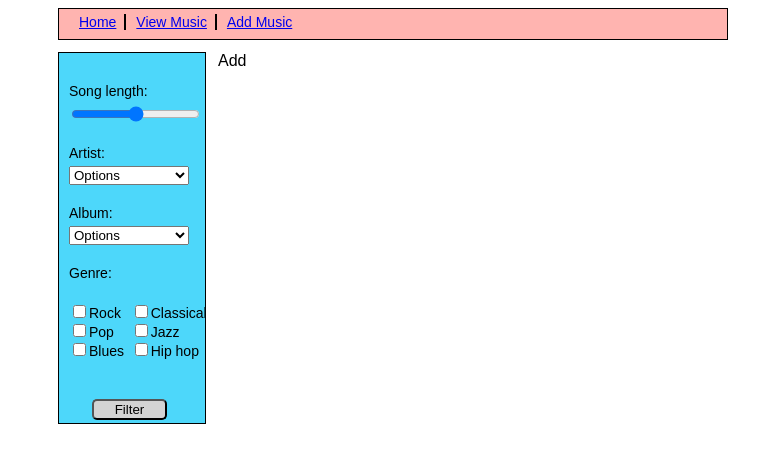
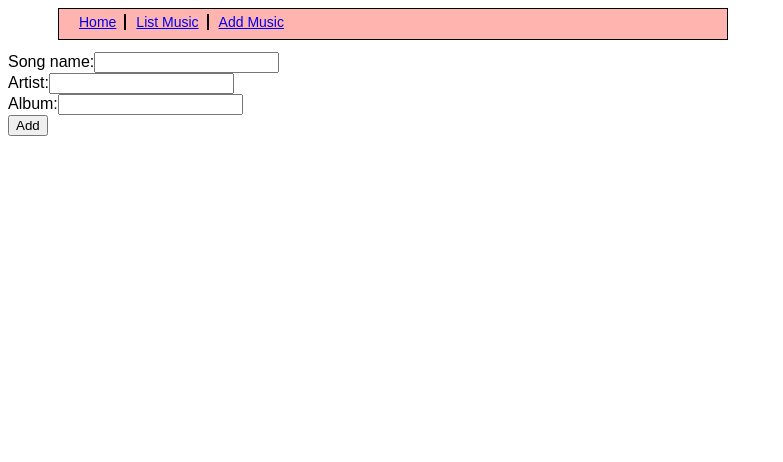
Before and after one commit to complikatyed/musicHistory, a plain HTML site: page index.html in a window 1280 px wide. Both pictures are taken after a click on the link "Add Music". Shown: the whole page, without its empty margins (0-783 px from the left). Drawn offline with Linux system fonts and the light colour scheme.

Commit message:
Move sidebar to list-view and add inputs for add-view

```diff
--- a/index.html
+++ b/index.html
@@ -3,7 +3,7 @@
 <html lang="en">
 <head>
   <meta charset="utf-8">
-  <title>Music History</title>
+  <title>Music History Three</title>
   <link rel="stylesheet" type="text/css" href="main.css">
 </head>
 <body>
@@ -11,13 +11,14 @@
     <nav>
       <ul class="nav">
         <li><a href="#" id="link-home">Home</a></li>
-        <li><a href="#" id="link-list">View Music</a></li>
+        <li><a href="#" id="link-list">List Music</a></li>
         <li><a href="#" id="link-add">Add Music</a></li>
 
       </ul>
     </nav>
   </section>
-  <section class="sidebar">
+  <section id="list-view" class="hidden">
+    <div class="sidebar">
       <form action="" method="POST">
         <label class="padded">Song length:</label>
         <input type="range" name="length" min="0" max="10">
@@ -50,19 +51,23 @@
 
         <button class="grey_button">Filter</button>
       </form>
+    </div>
+    <div id="songchart" class="songchart">
+      List
+    </div>
   </section>
 
   <section id="home-view">
     Home
   </section>
 
-  <section id="list-view" class="songchart hidden">
-    List
+  <section id="add-view" class="hidden addArea">
+    <label for="songTitle" class="addLabel">Song name:</label><input type="text" id="songTitle" name="songname" class="addInput"><br>
+    <label for="songArtist" class="addLabel2">Artist:</label><input type="text" id="songArtist" name="songArtist" class="addInput"><br>
+    <label for="songAlbum" class="addLabel3">Album:</label><input type="text" id="songAlbum" name="songAlbum" class="addInput"><br>
+    <button id="addBtn" class="grey_button2">Add</button>
   </section>
 
-  <section id="add-view" class="hidden">
-    Add
-  </section>
   <script type="text/javascript" src="songs.js"></script>
   <script type="text/javascript" src="add.js"></script>
   <script type="text/javascript" src="home.js"></script>
```
Lines whose indentation alone changed are shown as unchanged.
